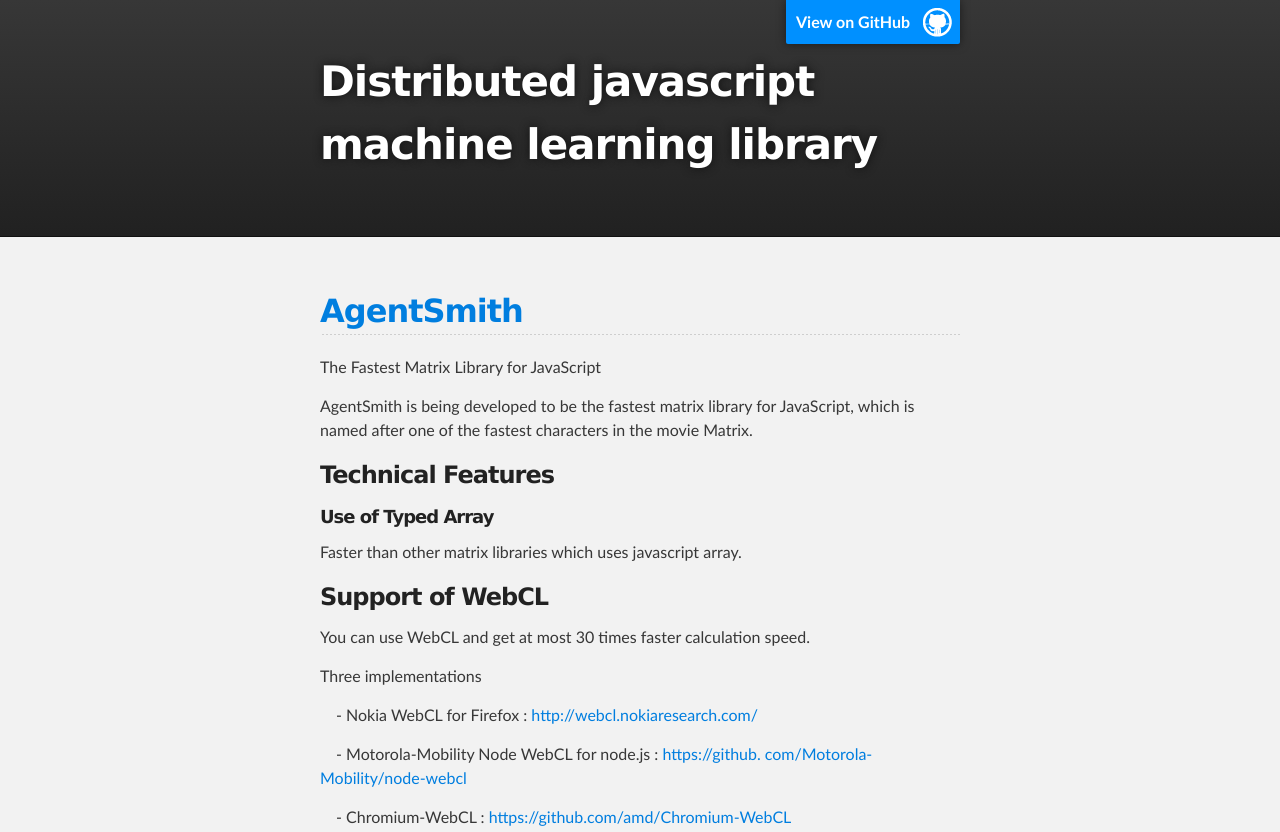
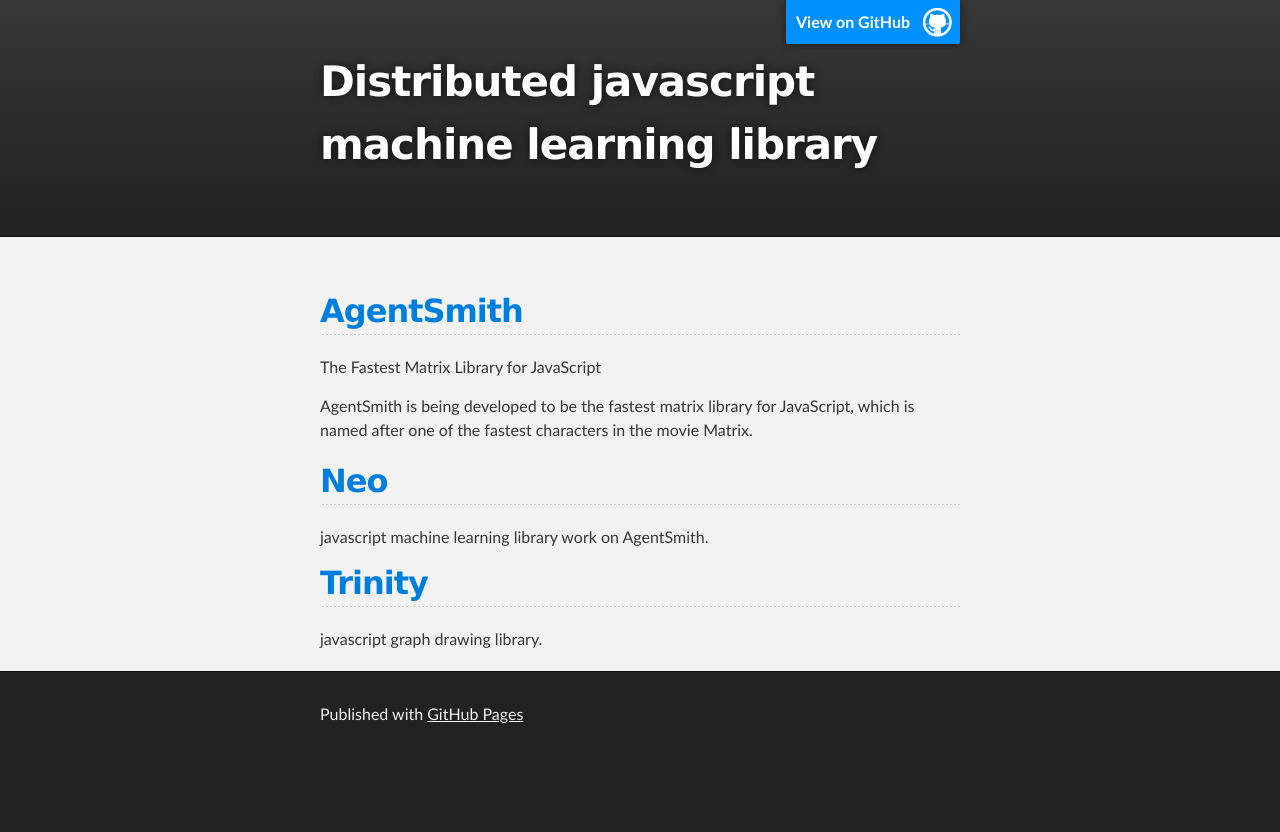
Before and after one commit to mil-tokyo/mil-tokyo.github.io, a plain HTML site: page distjs.html in a window 1280 px wide. Shown: the top 832 px of the page. After the commit the page ends 800 px from the top, so only its background shows below. Drawn offline with Linux system fonts and the light colour scheme.

Commit message:
modify distjs.html

```diff
--- a/distjs.html
+++ b/distjs.html
@@ -26,20 +26,6 @@
         <p>The Fastest Matrix Library for JavaScript
         <p>AgentSmith is being developed to be the fastest matrix library for JavaScript, which is named after one of the fastest characters
  in the movie Matrix.
-
-        <h3>Technical Features</h3>
-        <h4>Use of Typed Array</h4>
-        <p>Faster than other matrix libraries which uses javascript array.
-
-        <h3>Support of WebCL</h3>
-        <p>You can use WebCL and get at most 30 times faster calculation speed.
-        <p>Three implementations
-
-        <p class="p1">- Nokia WebCL for Firefox : <a href="http://webcl.nokiaresearch.com/">http://webcl.nokiaresearch.com/</a>
-        <p class="p1">- Motorola-Mobility Node WebCL for node.js : <a href="https://github.com/Motorola-Mobility/node-webcl">https://github.
-com/Motorola-Mobility/node-webcl</a>
-        <p class="p1">- Chromium-WebCL : <a href="https://github.com/amd/Chromium-WebCL">https://github.com/amd/Chromium-WebCL</a>
-        <p>
         <h2><a href="http://mil-tokyo.github.io/neo/">Neo</a></h2>
         javascript machine learning library work on AgentSmith.
 
```
